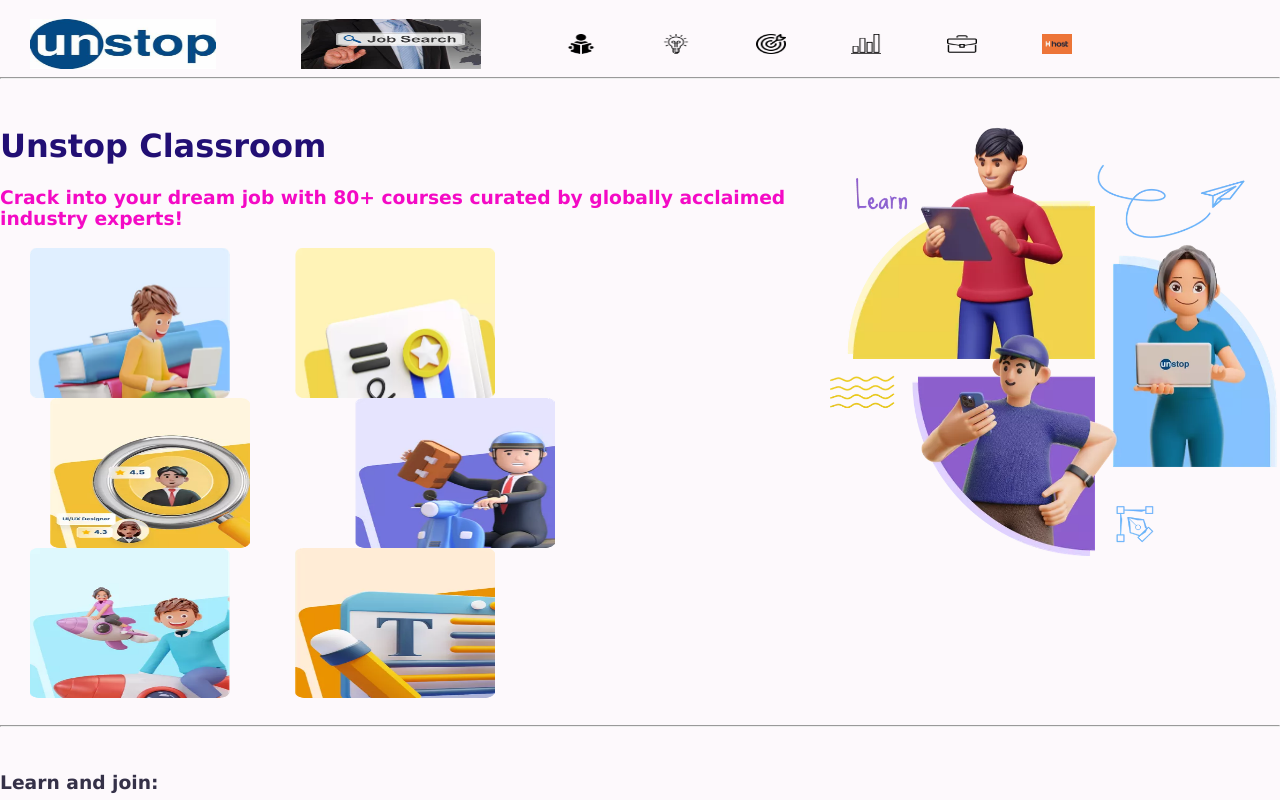
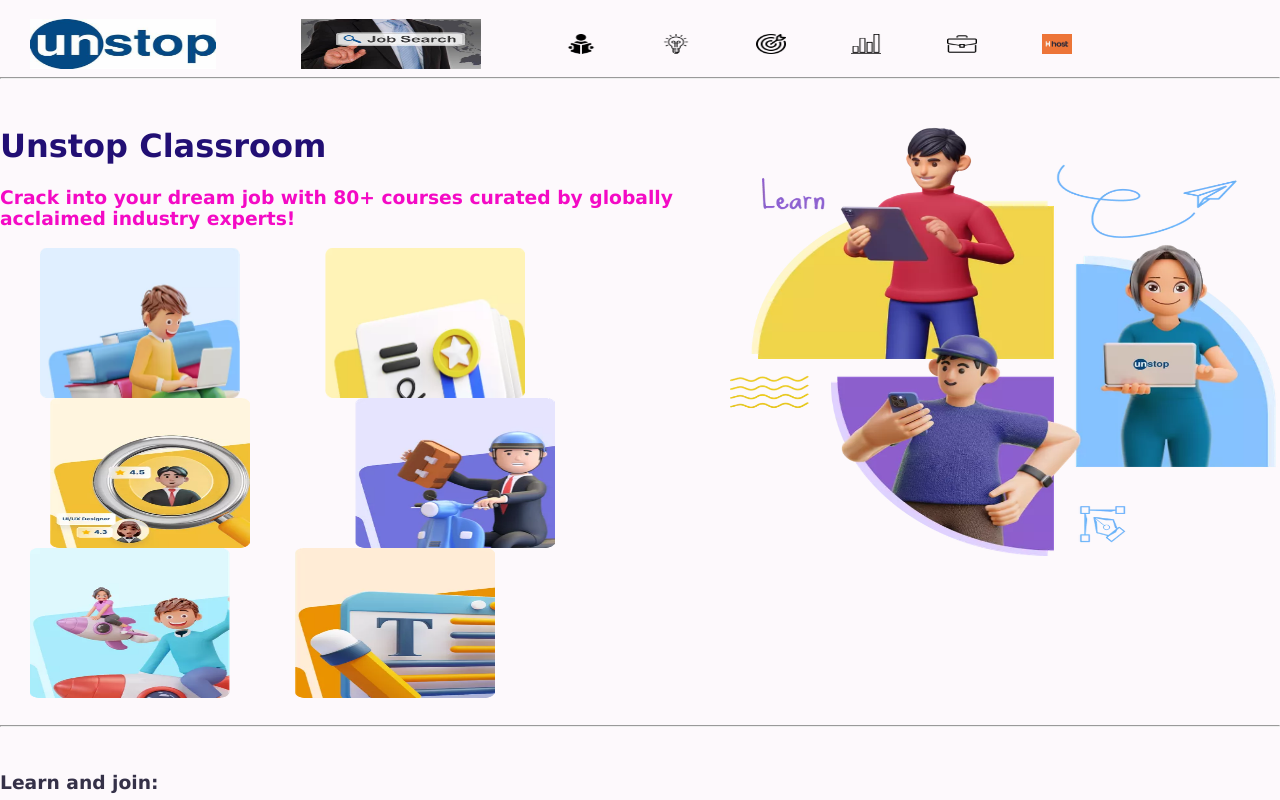
Before and after one commit to swati910567/project2, a plain HTML site: page index.html in a window 1280 px wide. Shown: the top 800 px of the page. Drawn offline with Linux system fonts and the light colour scheme.

Commit message:
Update index.html

```diff
--- a/index.html
+++ b/index.html
@@ -10,7 +10,7 @@
 <body>
     <body style="background-color:rgb(253, 249, 252);">
         <br>
-        <img  src="start.jpg" width="186" height="50" alt="Paris"  class="center" hspace="30">
+        <img  src="start.jpg" width="186" height="50"   class="center" hspace="30">
 
             <img  src="job.jpg" width="180" height="50" hspace="50">
             <img src="learn1.png" width="30" height="20" hspace="30">
@@ -22,12 +22,12 @@
     <hr>
     <br>
 
-        <img align="right" src="right2.webp" width="450" height="450">
+        <img align="right" src="right2.webp" width="550" height="450">
         <h1 style="color:rgb(34, 15, 116);">Unstop  Classroom </h1>
         <h3 style="color:rgb(244, 10, 197);">Crack into your dream job with 80+ courses curated by globally acclaimed industry experts!</h3>
 
-        <img src="center1.webp" width="200" height="150" hspace="30">
-        <img src="center2.webp" width="200" height="150" hspace="30">
+        <img src="center1.webp" width="200" height="150" hspace="40">
+        <img src="center2.webp" width="200" height="150" hspace="40">
         <img src="center6.webp" width="200" height="150" hspace="50">
         <img src="center5.webp" width="200" height="150" hspace="50">
         <img src="center3.webp" width="200" height="150" hspace="30">
```
